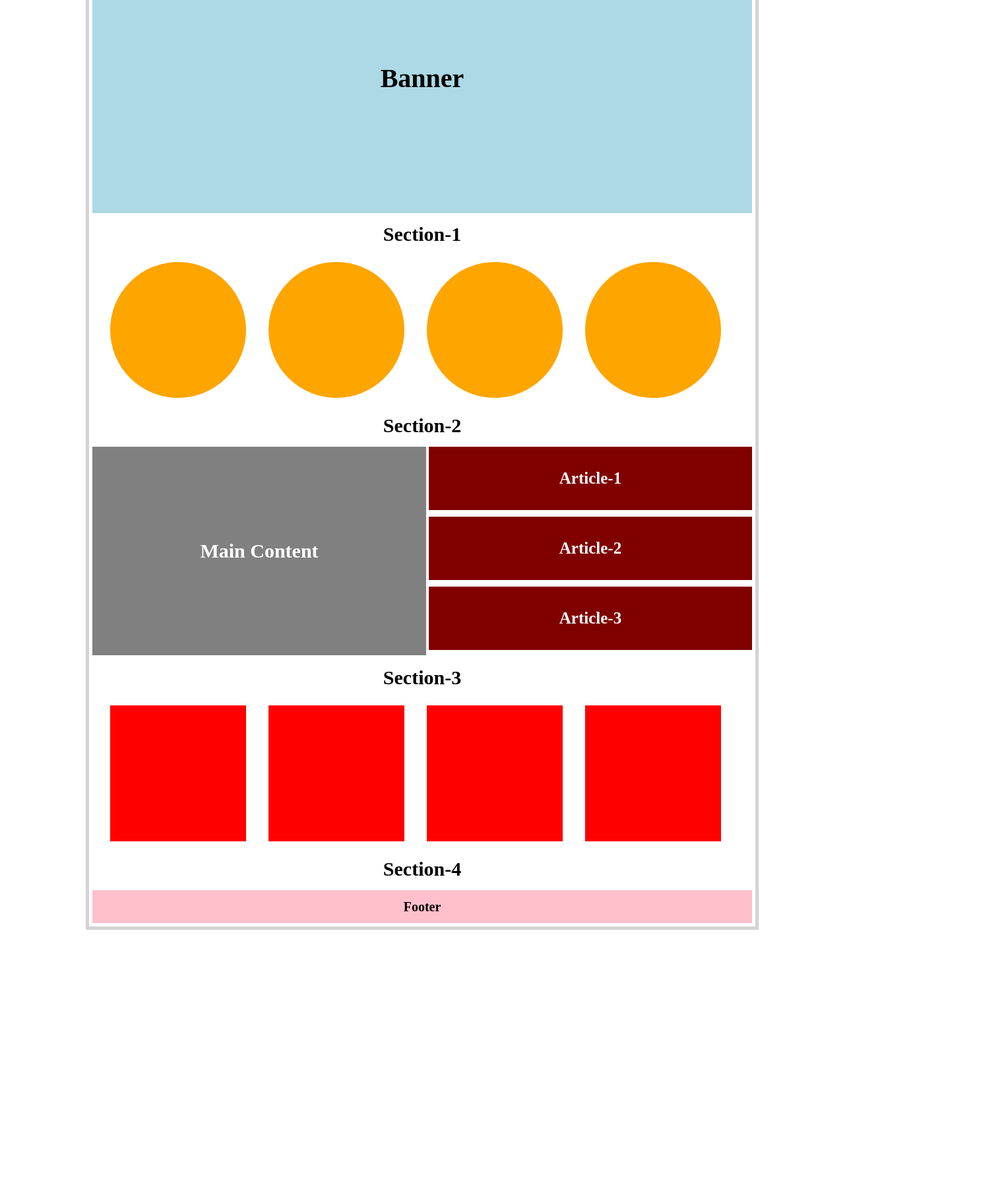
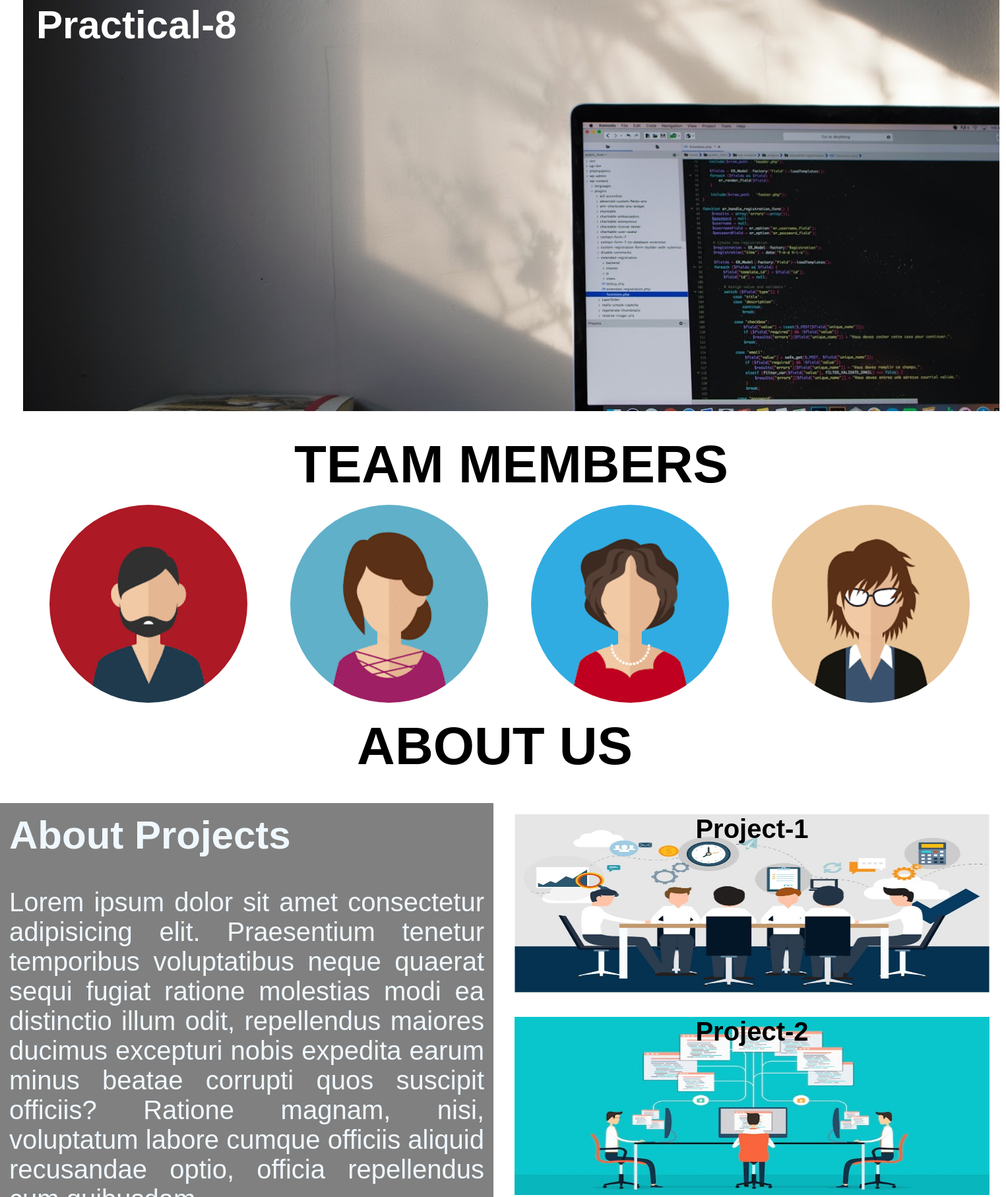
Before and after one commit to gamaashking/myfirstfullstack, a plain HTML site: page index.html in a window 1280 px wide. Shown: the part 152-1966 px from the top of the page at 66% size, 1525 px wide, since content can reach past the window. Before the commit the page ends 1561 px from the top, so only its background shows below. Drawn offline with Linux system fonts and the light colour scheme.

Commit message:
Practcile -8

```diff
--- a/index.html
+++ b/index.html
@@ -1,355 +1,379 @@
 <!DOCTYPE html>
 <html lang="en">
+
 <head>
   <meta charset="UTF-8">
   <meta name="viewport" content="width=device-width, initial-scale=1.0">
-    <title>Web Layout</title>
+  <title>Document</title>
   <style>
-        *{
-            margin: 0px;
-            padding: 0px;
+    * {
+      padding: 0;
+      margin: 0;
+      font-family: Arial, Helvetica, sans-serif;
     }
-        .container{
-            border: 5px solid lightgray;
-            width: 1000px;
-            margin: 0px auto;
-            padding: 5px;
 
+    h1 {
+      text-align: center;
+    }
+
+    .container {
+
+      font-size: 40px;
+      width: 1500px;
+      /* padding: 15px; */
+      margin: 0 auto;
+    }
+
+    #header {
+
+      width: 100%;
+      height: 100px;
+      margin: 0 20px;
+      padding: 0;
+      /* display:flex;
+      justify-content: center;
+      align-items: center; */
+      position: sticky;
+      top: 0;
+
+    }
+
+    #header ul {
+
+      list-style: none;
+      background-color: grey;
+      /* height:200px; */
+      width: 100%;
+      padding: 0;
+      margin: 0;
+      overflow: hidden;
+      display: flex;
+      justify-content: center;
+      align-items: center;
+
+    }
+
+    #header ul li {
+      display: inline-block;
 
 
     }
-        .header{
-            height: 40px;
-            border: 5px solid grey;
 
-            background-color: gray;
+    #header ul li a {
+      display: block;
+      text-decoration: none;
       color: white;
-            margin-bottom: 5px;
-            display: flex;
-        align-items: center;
-        justify-content: center;
-        font-size: 20px;
+      padding: 15px 20px;
+      margin: 20px auto;
       font-weight: bold;
+      text-align: center;
 
 
+      /* width:100px;      */
+    }
 
+    #header ul li a:hover {
+      background-color: black
     }
-    .Banner{
-        height: 400px;
-        background-color: lightblue;
 
-        border: 5px solid lightblue;
-        margin-bottom: 8px;
-        display: flex;
-        align-items: center;
-        justify-content: center;
-        font-size: 40px;
-        font-weight: bold;
+    #banner {
+      width: 96%;
+      height: 600px;
+      margin: 35px;
+      padding: 20px;
 
-    }
-    .section1{
-
-
-       text-align: center;
-       margin-bottom: 15px;
-
-       padding-left: 10px;
-       padding-right: 10px ;
-
-
-    }
-    .section1::after{
-        content: "";
-       display: block;
-       clear: both;
-
-    }
-    .team{
-       height: 200px;
-        border: 3px solid orange;
-        background-color: orange;
-        width: 200px;
-        border-radius: 50%;
-
-        float: left;
-        margin: 10px 17px;
-
+      color: white;
+      background-image: url(./image/background.jpg);
+      background-size: cover;
 
 
     }
 
 
-    .team{
-       height: 200px;
-        border: 3px solid orange;
-        background-color: orange;
-        width: 200px;
+    #section1 {
+      width: 100%;
+      height: 500pxpx;
+      margin: 25px;
+
+    }
+
+    #section1 img {
+      width: 300px;
+      height: 300px;
+      float: left;
       border-radius: 50%;
-        margin: 10px 17px;
+      margin: 15px;
+      margin-left: 50px;
+      margin-bottom: 20px;
 
+    }
+
+    #section2 {
+      margin: 30px auto;
+      /* padding: 400px; */
+      width: 100%;
+      height: 1000px;
+    }
+
+    #left-side {
+      width: 48%;
+      margin-top: 40px;
+      background-color: grey;
+      color: aliceblue;
+      text-align: justify;
+      float: left;
+      height: 875px;
+      overflow: hidden;
+      padding: 14px;
+      font-size: 40px;
+
+    }
+
+    #right-side {
+      float: right;
+      width: 48%;
+      height: 850px;
+      margin-top: 20px;
 
 
     }
 
+    #right-side img {
+      display: block;
+      height: 280px;
+      width: 700px;
+      margin-top: 20px;
+    }
 
-    .team{
-       height: 200px;
-        border: 3px solid orange;
-        background-color: orange;
-        width: 200px;
-        border-radius: 50%;
-        margin: 10px 17px;
+    .article {
+      background-size: 100% 270px;
+      width: 100%;
+      height: 270px;
+      margin-bottom: 15px;
+      margin-top: 37px;
+    font-weight: bolder;
+      display: flex;
+      justify-content: center;
+      align-items: top;
 
+      font-size: 40px;
+      color: blsack;
+
+    }
+
+    #p1 {
+      background-image: url(./image/p1.jpg);
+
+    }
+
+    #p2 {
+      background-image: url(./image/p2.jpeg);
+
+    }
+
+    #p3 {
+      background-image: url(./image/p3.jpg);
+
+    }
+
+    img {
+      display: block;
+    }
+
+    #section3 {
+      /* height:450px; */
+      margin: 50px 0;
+
+      width: 100%;
+      height: 800px;
+      text-align: justify;
 
 
     }
 
+    #section3 h1 {
+      margin-left: 100px;
+      margin-top: 400px;
+      /* text-align:center; */
+    }
 
-    .team{
-       height: 200px;
-        border: 3px solid orange;
-        background-color: orange;
-        width: 200px;
-        border-radius: 50%;
-        margin: 10px 17px;
+
+    .box {
+      background-color: grey;
+      font-size: 30px;
+      width: 310px;
+      height: 540px;
+      padding: 5px;
+      float: left;
+      margin: 20px;
+      border-radius: 8px;
+    }
+
+    #section3 img {
+
+      margin-bottom: 20px;
+      margin-left: auto;
+      margin-right: auto;
+      display: block;
+      height: 160px;
+      width: 100%
+    }
+
+    #section3 a {
+      display: block;
+      font-size: 20px;
+      padding: 2px;
+      text-decoration: none;
+      text-align: center;
+      background-color: red;
+      border-radius: 5px;
+      width: 310px;
+      margin-left: auto;
+      margin-right: auto;
+      margin-top: 17px;
+
+      color: aliceblue;
+    }
+
+    #section3 a:hover {
+      background-color: blue;
+    }
+
+    #section3 h2 {
+      text-align: center;
+      color: whitesmoke;
+    }
+
+    #main {
+      width: 95%;
+      height: 140px;
+      background-color: plum;
+      margin-bottom: 15px;
+
+      display: flex;
+      justify-content: center;
+
+      align-items: center;
+      font-size: 40px;
+      color: white;
+      display: block;
+      text-align: center;
+      padding: 40px;
+
+    }
+
+    #main a {
+      padding: 10px;
+    }
+
+    #main p {
+      display: block;
+    }
+  </style>
+</head>
+
+<body>
+
+
+  <a name="top"></a>
+  <div class="container">
+    <div id="header">
+      <ul>
+        <li><a href="#">Home</a></li>
+        <li><a href="#about">About Us</a></li>
+        <li><a href="#team">Team</a></li>
+        <li><a href="#tech">Technologies</a></li>
+        <li><a href="#con">Contact</a></li>
+      </ul>
+
+    </div>
+    <div id="banner">
+      <!-- <img src="../img/emile-perron-xrVDYZRGdw4-unsplash.jpg" alt=""> -->
+      <h2>Practical-8</h2>
+    </div>
+    <div id="section1">
+      <a name="team">
+        <h1>TEAM MEMBERS</h1>
+      </a>
+      <img src="./image/team members1.png" alt="">
+      <img src="./image/team members2.png" alt="">
+      <img src="./image/team members3.png" alt="">
+      <img src="./image/team members4.png" alt="">
+
+    </div>
+
+    <div id="section2">
+      <a name="about">
+        <h1>ABOUT US</h1>
+      </a>
+      <div id="left-side">
+        <h2>About Projects</h2>
+        <br>
+        <p>
+          Lorem ipsum dolor sit amet consectetur adipisicing elit. Praesentium tenetur temporibus voluptatibus neque quaerat sequi fugiat ratione molestias modi ea distinctio illum odit, repellendus maiores ducimus excepturi nobis expedita earum minus beatae corrupti quos suscipit officiis? Ratione magnam, nisi, voluptatum labore cumque officiis aliquid recusandae optio, officia repellendus cum quibusdam.
+        </p>
+      </div>
+      <div id="right-side">
+
+        <div class="article" id="p1"> Project-1 </div>
+        <div class="article" id="p2"> Project-2</div>
+        <div class="article" id="p3"> Project-3</div>
 
 
 
-    }
-    .section3{
+      </div>
+    </div>
+    <div id="section3">
+        <a name="tech"></a>
+      <h1>TECHNOLOGIES USED</h1>
+      </a>
+      <div id="content">
+        <div class="box">
+          <img src="./image/introduction to HTML.png">
+          <h3>Introduction to html</h3>
+          <p>Lorem ipsum dolor sit, amet consectetur adipisicing elit. Inventore, in? Eos fuga ea quia consequatur!</p>
+          <a href="html.html">READ MORE</a>
+        </div>
+        <div class="box">
+          <img src="./image/introduction to CSS.jpg">
+          <h3>Introduction to CSS</h3>
+          <p>Lorem ipsum dolor sit, amet consectetur adipisicing elit. Inventore, in? Eos fuga ea quia consequatur!</p>
+          <a href="css.html">READ MORE</a>
+        </div>
+        <div class="box">
+          <img src="./image/Introduction-to-JavaScript-with-complete-Guide-1.jpg">
+          <h3>Introduction to Javascript</h3>
+          <p>Lorem ipsum dolor sit, amet consectetur adipisicing elit. Inventore, in? Eos fuga ea quia consequatur!</p>
+          <a href="js.html">READ MORE</a>
+        </div>
+        <div class="box">
+          <img src="./image/introducion to BOOTSTRAP.png">
+          <h3>Introduction to Bootstrap</h3>
+          <p>Lorem ipsum dolor sit, amet consectetur adipisicing elit. Inventore, in? Eos fuga ea quia consequatur!</p>
+          <a href="bootstrap.html">READ MORE</a>
+        </div>
+      </div>
 
+    </div>
 
-        text-align: center;
-        margin-bottom: 15px;
-
-        padding-left: 10px;
-        padding-right: 10px ;
-
-
-     }
-     .section3::after{
-         content: "";
-        display: block;
-        clear: both;
-
-     }
-     .bar{
-        height: 200px;
-         border: 3px solid red;
-         background-color: red;
-         width: 200px;
-
-         float: left;
-         margin: 10px 17px;
+    <div id="footer">
+      <a name="con">
+        <h1>
+          CONTACT
+        </h1>
+      </a>
+      <div id="main">
 
 
 
-     }
-
-
-     .bar{
-        height: 200px;
-         border: 3px solid red;
-         background-color: red;
-         width: 200px;
-
-         margin: 10px 17px;
-
-
-
-     }
-
-
-     .bar{
-        height: 200px;
-         border: 3px solid red;
-         background-color: red;
-         width: 200px;
-
-         margin: 10px 17px;
-
-
-
-     }
-
-
-     .bar{
-        height: 200px;
-         border: 3px solid red;
-         background-color: red;
-         width: 200px;
-
-         margin: 10px 17px;
-
-
-
-     }
-    .section2{
-        text-align: center;
-       margin-bottom: 15px;
-
-
-    }
-    .section2::after{
-        content: "";
-       display: block;
-       clear: both;
-
-    }
-    .text{
-        margin: 15px;
-        font-size: 30px;
-        font-weight: bold;
-
-    }
-    .left{
-        width: 50%;
-        height: 310px;
-        border: solid grey;
-        display: fles;
-        align-items: center;
-        justify-content: center;
-        background-color: gray;
-        float: left;
-        font-size: 30px;
-        font-weight: bold;
-        color: white;
-        display: flex;
-        align-items: center;
-        justify-content: center;
-
-
-    }
-    .right{
-        width: 49%;
-        float: right;
-
-    }
-    .article{
-        border: solid maroon;
-        height: 90px;
-        margin-bottom: 10px;
-        display: fles;
-        align-items: center;
-        justify-content: center;
-        background-color: maroon;
-        display: flex;
-        align-items: center;
-        justify-content: center;
-        font-size: 25px;
-        font-weight: bold;
-        color: white;
-
-    }
-    .article{
-        border: solid maroon;
-        height: 90px;
-        margin-bottom: 10px;
-        display: fles;
-        align-items: center;
-        justify-content: center;
-        background-color: maroon;
-        display: flex;
-        align-items: center;
-        justify-content: center;
-        font-size: 25px;
-        font-weight: bold;
-        color: white;
-
-    }
-    .article{
-        border: solid maroon;
-        height: 90px;
-        display: fles;
-        align-items: center;
-        justify-content: center;
-        background-color: maroon;
-        display: flex;
-        align-items: center;
-        justify-content: center;
-        font-size: 25px;
-        font-weight: bold;
-        color: white;
-
-    }
-    .article{
-        border: solid maroon;
-        height: 90px;
-        display: fles;
-        align-items: center;
-        justify-content: center;
-        background-color: maroon;
-        display: flex;
-        align-items: center;
-        justify-content: center;
-        font-size: 25px;
-        font-weight: bold;
-        color: white;
-
-
-    }
-    .section4{
-        text-align: center;
-       margin-bottom: 15px;
-       margin: 15px;
-        font-size: 30px;
-        font-weight: bold;
-
-
-    }
-    .footer{
-            height: 40px;
-            border: 5px solid pink;
-
-            background-color: pink;
-            color: black;
-            font-size: 20px;
-            font-weight: bold;
-
-            display: flex;
-        align-items: center;
-        justify-content: center;
-
-
-
-    }
-
-    </style>
-
-
-</head>
-<body style="background-color: white;">
-    <div class="container">
-    <div class="header">Header</div>
-    <div class="Banner">Banner</div>
-    <div class="section1">
-        <div class="text">Section-1</div>
-        <div class="team"></div>
-        <div class="team"></div>
-        <div class="team"></div>
-        <div class="team"></div>
-    </div>
-    <div class="section2">
-        <div class="text">Section-2</div>
-        <div class="left">
-            Main Content
-        </div>
-        <div class="right">
-            <div class="article">Article-1</div>
-            <div class="article">Article-2</div>
-            <div class="article">Article-3</div>
+        <p>All Right Reserved To Developer &copy;
+          <a href="https://www.beta-labs.in/">beta-labs</a>
+        </p>
+        <br>
+        <a href="#">Back to top</a>
       </div>
     </div>
-    <div class="section3">
-        <div class="text">Section-3</div>
-        <div class="bar"></div>
-        <div class="bar"></div>
-        <div class="bar"></div>
-        <div class="bar"></div>
   </div>
-    <div class="section4">Section-4</div>
-    <div class="footer">Footer</div>
-</div>
+</body>
 
-</body>
 </html>
```
Also changed, not shown: image/background.jpg (added), image/p1.jpg (added), image/p2.jpeg (added), image/p3.jpg (added), image/team members1.png (added), image/team members2.png (added), image/team members3.png (added), image/team members4.png (added). Lines whose indentation alone changed are shown as unchanged.
